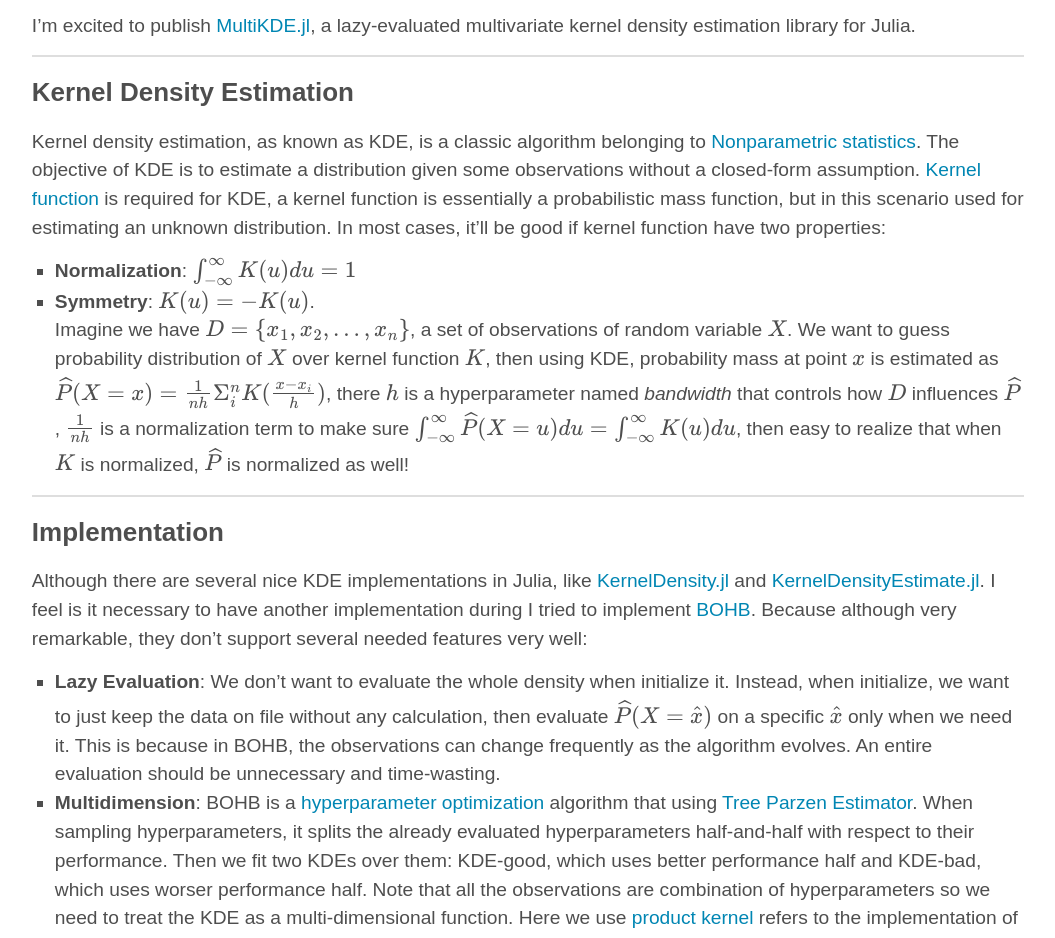
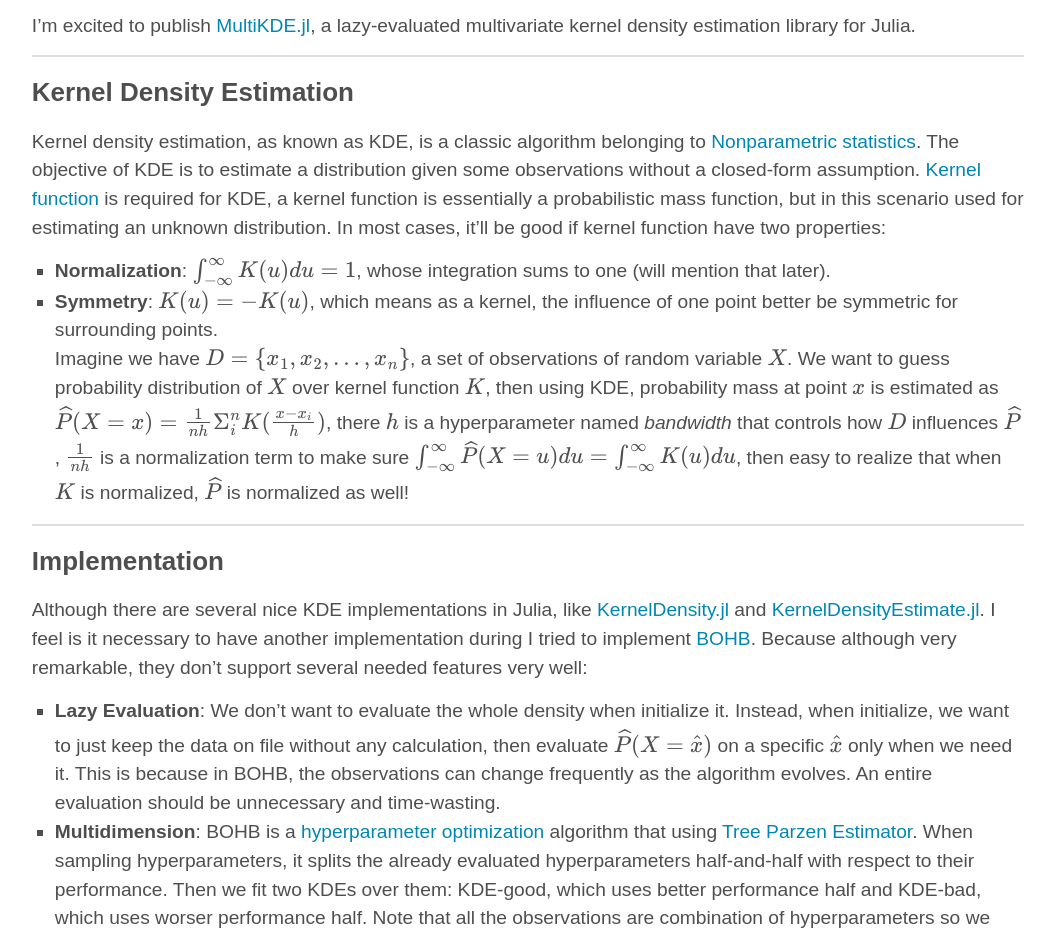
Before and after one commit to noil-reed/noil-reed.github.io, a Jekyll site: the page built from _posts/2021-06-22-MultiKDE.jl-a-lazy-evaluation-multivariate-kernel-density-estimator.md, in a window 1280 px wide and 1400 px high, scrolled down 278 px. Shown: the top 938 px of the window, without its empty margins (112-1167 px from the left). Built offline with Jekyll 4.4.1, drawn with Linux system fonts in a browser that asks for light colours; nearby versions of some CDN libraries; some web fonts are replaced; formulas are drawn with MathJax 3; some of the changed text lies outside the part shown.

Commit message:
Update KDE note

```diff
--- a/_posts/2021-06-22-MultiKDE.jl-a-lazy-evaluation-multivariate-kernel-density-estimator.md
+++ b/_posts/2021-06-22-MultiKDE.jl-a-lazy-evaluation-multivariate-kernel-density-estimator.md
@@ -14,8 +14,8 @@ I'm excited to publish [MultiKDE.jl](https://github.com/noil-reed/MultiKDE.jl),
 
 ## Kernel Density Estimation
 Kernel density estimation, as known as KDE, is a classic algorithm belonging to <a href="https://en.wikipedia.org/wiki/Nonparametric_statistics">Nonparametric statistics</a>. The objective of KDE is to estimate a distribution given some observations without a closed-form assumption. <a href="https://en.wikipedia.org/wiki/Kernel_(statistics)">Kernel function</a> is required for KDE, a kernel function is essentially a probabilistic mass function, but in this scenario used for estimating an unknown distribution. In most cases, it'll be good if kernel function have two properties:
-1. **Normalization**: $\int_{-\infty}^{\infty} K(u) du = 1$
-2. **Symmetry**: $K(u) = -K(u)$. \\
+1. **Normalization**: $\int_{-\infty}^{\infty} K(u) du = 1$, whose integration sums to one (will mention that later).
+2. **Symmetry**: $K(u) = -K(u)$, which means as a kernel, the influence of one point better be symmetric for surrounding points. \\
 Imagine we have $D=\\{x_{1}, x_{2}, ... ,x_{n}\\}$, a set of observations of random variable $X$. We want to guess probability distribution of $X$ over kernel function $K$, then using KDE, probability mass at point $x$ is estimated as $\widehat{P}(X=x)=\frac{1}{nh}\Sigma_{i}^{n} K(\frac{x-x_{i}}{h})$, there $h$ is a hyperparameter named *bandwidth* that controls how $D$ influences $\widehat{P}$, $\frac{1}{nh}$ is a normalization term to make sure $\int_{-\infty}^{\infty} \widehat{P}(X=u)du = \int_{-\infty}^{\infty} K(u)du$, then easy to realize that when $K$ is normalized, $\widehat{P}$ is normalized as well!
 
 ------------------------------------------------------------------------
@@ -24,7 +24,7 @@ Although there are several nice KDE implementations in Julia, like <a href="http
 
 1. **Lazy Evaluation**: We don't want to evaluate the whole density when initialize it. Instead, when initialize, we want to just keep the data on file without any calculation, then evaluate $\widehat{P}(X=\hat{x})$ on a specific $\hat{x}$ only when we need it. This is because in BOHB, the observations can change frequently as the algorithm evolves. An entire evaluation should be unnecessary and time-wasting.
 2. **Multidimension**: BOHB is a <a href="https://en.wikipedia.org/wiki/Hyperparameter_optimization">hyperparameter optimization</a> algorithm that using <a href="https://papers.nips.cc/paper/2011/file/86e8f7ab32cfd12577bc2619bc635690-Paper.pdf">Tree Parzen Estimator</a>. When sampling hyperparameters, it splits the already evaluated hyperparameters half-and-half with respect to their performance. Then we fit two KDEs over them: KDE-good, which uses better performance half and KDE-bad, which uses worser performance half. Note that all the observations are combination of hyperparameters so we need to treat the KDE as a multi-dimensional function. Here we use <a href="http://csyue.nccu.edu.tw/ch/Kernel%20Estimation(Ref).pdf">product kernel</a> refers to the implementation of <a href="https://github.com/statsmodels/statsmodels">statsmodels</a>. The original paper of BOHB mentioned they used this library.
-3. **Ordered and Unordered Categorical Random Variable**: For hyperparameter optimization, sometimes the input space can be categorical(like number of threads to use, number of layers in model) or unordered categorical(like choose which optimization method). We need to support KDE of this kind of vairiables. Specifically, statsmodels uses two kernel functions that specialized for them, names them using last name of authors as <a href="https://academic.oup.com/biomet/article-abstract/68/1/301/237752?redirectedFrom=fulltext">Wang-Ryzin</a> and <a href="https://academic.oup.com/biomet/article-abstract/63/3/413/270829?redirectedFrom=fulltext">Aitchson-Aitken</a>.
+3. **Ordered and Unordered Categorical Random Variable**: For hyperparameter optimization, sometimes the input space can be categorical (like number of threads to use, number of layers in model) or unordered categorical (like choose which optimization method). We need to support KDE of this kind of vairiables. Specifically, statsmodels uses two kernel functions that specialized for them, names them using last name of authors as <a href="https://academic.oup.com/biomet/article-abstract/68/1/301/237752?redirectedFrom=fulltext">Wang-Ryzin</a> and <a href="https://academic.oup.com/biomet/article-abstract/63/3/413/270829?redirectedFrom=fulltext">Aitchson-Aitken</a>.
 
 
 ------------------------------------------------------------------------
```
